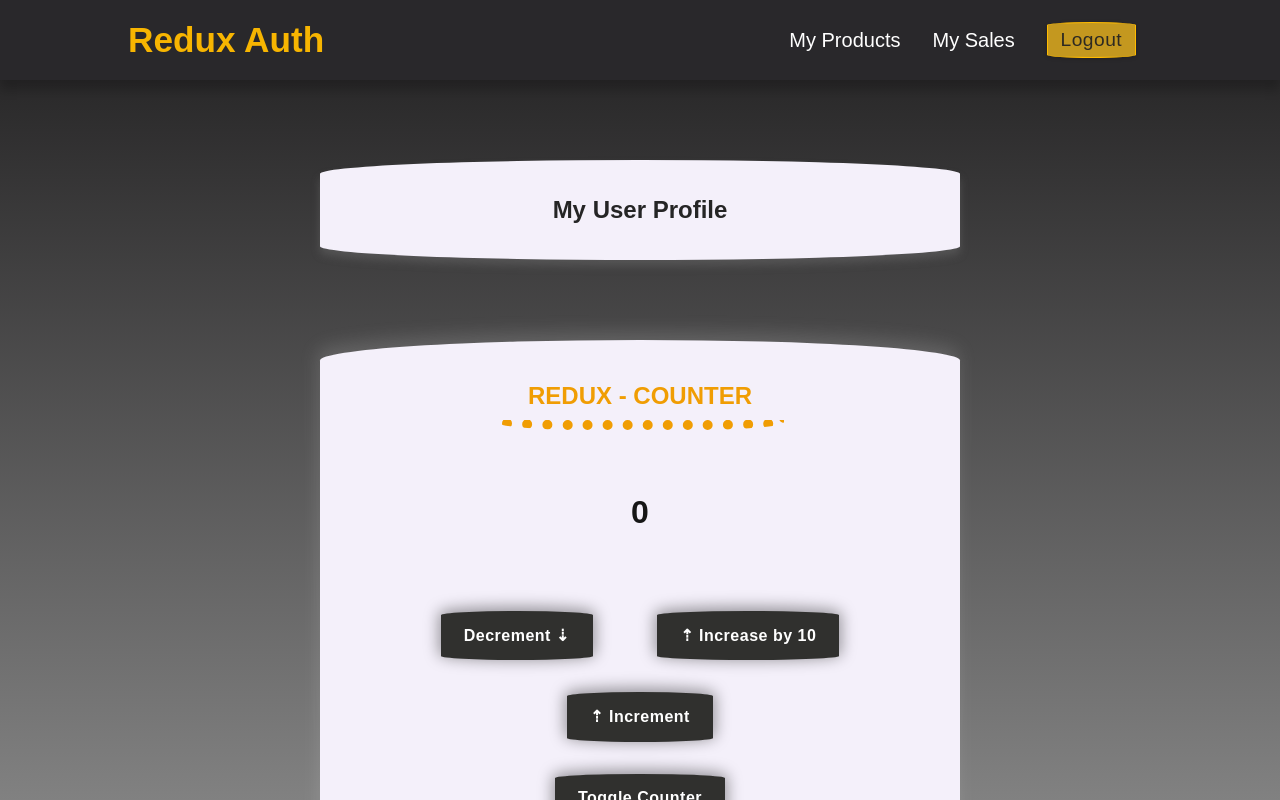
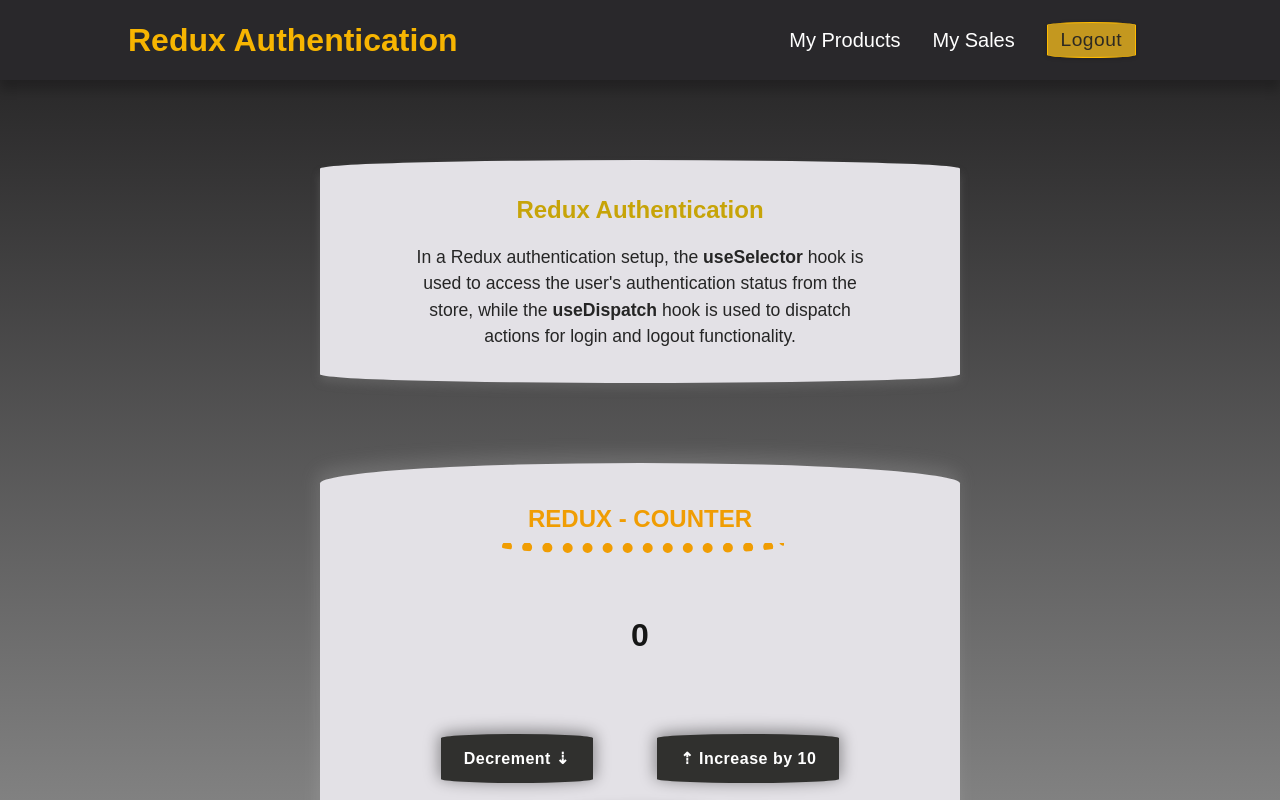
Before and after one commit to ShahramShakiba/ReactJS-Redux, a React (Create React App) app in the folder ReactJS-Redux/Redux-Counter/: page / in a window 1280 px wide. Both pictures are taken after typing "name@example.com", "Sample123" into the empty fields and a click on the button "Login". Shown: the top 800 px of the page. Built offline with nearby package versions, Linux system fonts and the light colour scheme.

Commit message:
Update UI

```diff
--- a/ReactJS-Redux/Redux-Counter/src/components/Auth.module.css
+++ b/ReactJS-Redux/Redux-Counter/src/components/Auth.module.css
@@ -3,7 +3,7 @@
   box-shadow: 0 6px 18px rgba(133, 133, 133, 0.4);
   width: 25rem;
   border-radius: 70% / 5%;
-  padding: 1rem;
+  padding: 0.7rem;
   text-align: center;
   background-color: #f4f0fa;
 
@@ -21,7 +21,7 @@
   color: #616161;
   text-transform: uppercase;
   margin-bottom: 0.2rem;
-  margin-top: 1.5rem;
+  margin-top: 1.1rem;
 }
 
 .control input {
--- a/ReactJS-Redux/Redux-Counter/src/components/Counter.module.css
+++ b/ReactJS-Redux/Redux-Counter/src/components/Counter.module.css
@@ -5,7 +5,7 @@
   border-radius: 90% / 7%;
   padding: 2rem;
   text-align: center;
-  background-color: #f4f0fa;
+  background-color: #e3e1e6;
 
   & button {
     margin: 1rem 2rem;
--- a/ReactJS-Redux/Redux-Counter/src/components/Header.js
+++ b/ReactJS-Redux/Redux-Counter/src/components/Header.js
@@ -12,7 +12,7 @@ export default function Header() {
 
   return (
     <header className={classes.header}>
-      <h1> Redux Auth </h1>
+      <h1> Redux Authentication </h1>
 
       {isAuth && (
         <nav>
--- a/ReactJS-Redux/Redux-Counter/src/components/Header.module.css
+++ b/ReactJS-Redux/Redux-Counter/src/components/Header.module.css
@@ -11,7 +11,7 @@
 
   & h1 {
     color: #f7b501;
-    font-size: 2.2rem;
+    font-size: 2rem;
   }
 }
 
--- a/ReactJS-Redux/Redux-Counter/src/components/UserProfile.js
+++ b/ReactJS-Redux/Redux-Counter/src/components/UserProfile.js
@@ -3,7 +3,15 @@ import classes from './UserProfile.module.css';
 export default function UserProfile() {
   return (
     <main className={classes.profile}>
-      <h2> My User Profile </h2>
+      <h2> Redux Authentication </h2>
+
+      <p>
+        In a Redux authentication setup, the <strong>useSelector</strong> hook
+        is used to access the user's authentication status from the store, while
+        the&nbsp;
+        <strong>useDispatch</strong>&nbsp;hook is used to dispatch actions for
+        login and logout functionality.
+      </p>
     </main>
   );
 }
--- a/ReactJS-Redux/Redux-Counter/src/components/UserProfile.module.css
+++ b/ReactJS-Redux/Redux-Counter/src/components/UserProfile.module.css
@@ -2,8 +2,17 @@
   margin: 5rem auto;
   box-shadow: 0 6px 8px rgba(117, 117, 117, 0.4);
   width: 40rem;
-  border-radius: 90% / 25%;
-  padding: 1rem;
+  border-radius: 90% / 7%;
+  padding: 1rem 5rem;
   text-align: center;
-  background-color: #f4f0fa;
+  background-color: #e3e1e6;
+
+  & h2 {
+    color: rgb(199, 164, 8);
+  }
+
+  & p {
+    font-size: 1.1rem;
+    line-height: 1.5;
+  }
 }
```
